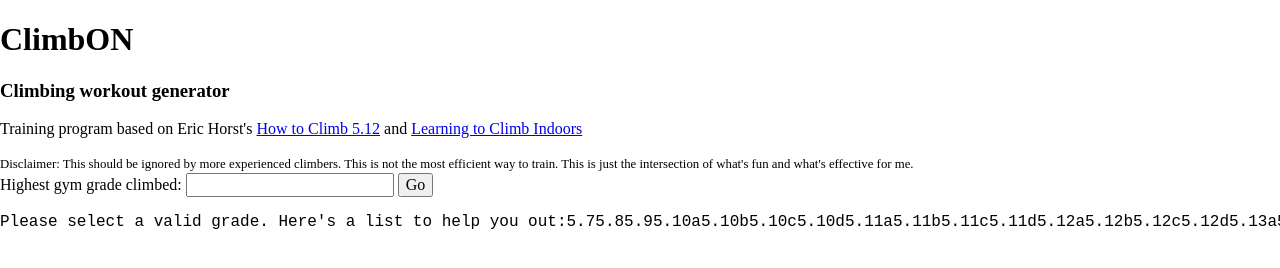
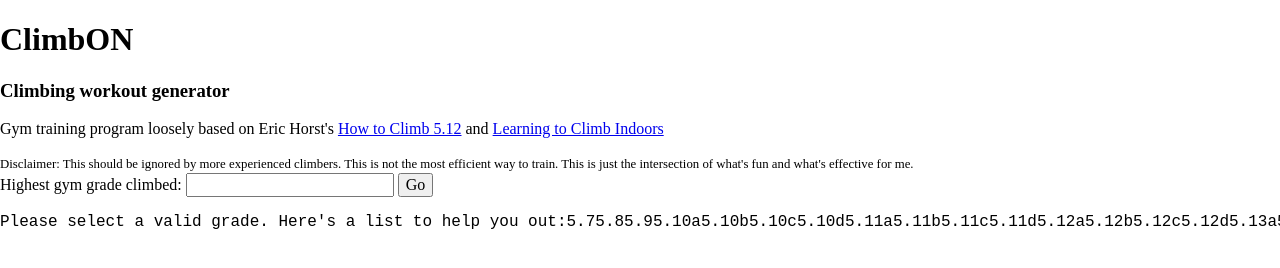
Before and after one commit to beatobongco/CLIMBON, a plain HTML site: page index.html in a window 1280 px wide. Shown: the top 268 px of the page. Drawn offline with nearby package versions, Linux system fonts and the light colour scheme.

```diff
--- a/index.html
+++ b/index.html
@@ -7,7 +7,7 @@
 <body>
   <h1>ClimbON</h1>
   <h3>Climbing workout generator</h3>
-  <p>Training program based on Eric Horst's
+  <p>Gym training program loosely based on Eric Horst's
     <a href="https://books.google.com.ph/books?id=hyQCxruA7UIC&pg=PA105&lpg=PA105&dq=climbing+below+your+grade&source=bl&ots=U35HAsNbUF&sig=nJnS5rDXqg9JO6ljNlU2Vm5fSy4&hl=en&sa=X&ved=0ahUKEwi_4d_fi-_LAhUBFJQKHXGbB1MQ6AEITzAL#v=onepage&q=climbing%20below%20your%20grade&f=false">How to Climb 5.12</a>
     and
     <a href="https://books.google.com.ph/books?id=SfK_UcWPHigC&pg=PA42&lpg=PA42&dq=climbing+below+your+grade&source=bl&ots=szGMaGDAHa&sig=0-2_0tQaYHgeYwyPoz-8Qe06gyY&hl=en&sa=X&ved=0ahUKEwi_4d_fi-_LAhUBFJQKHXGbB1MQ6AEILzAD#v=onepage&q=climbing%20below%20your%20grade&f=false">Learning to Climb Indoors</a>
```
